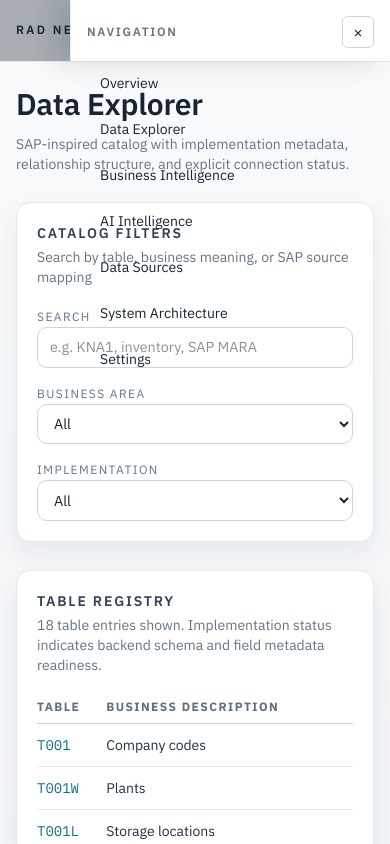
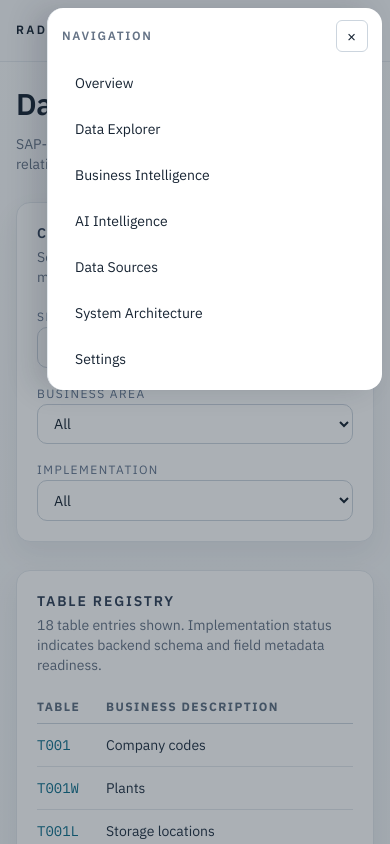
Before and after one commit to RubenDuijn/RadNexus, a Next.js app in the folder frontend/: page /data-explorer in a window 390 px wide. Both pictures are taken after a click on the button "Toggle product navigation". Shown: the top 844 px of the page. Built offline with nearby package versions, Linux system fonts and the light colour scheme.

Commit message:
fix: stabilize iPhone drawer and unify product status styling

```diff
--- a/frontend/src/app/(product)/ai-intelligence/page.tsx
+++ b/frontend/src/app/(product)/ai-intelligence/page.tsx
@@ -101,7 +101,7 @@ export default function AiIntelligencePage() {
               </button>
             ))}
           </div>
-          <div className="rounded-lg border border-amber-300 bg-amber-50 p-3 text-sm text-amber-700">
+          <div className="rn-alert-warning rounded-lg p-3 text-sm">
             AI provider and SQL execution backends are not connected yet. This page currently defines interaction and audit structure.
           </div>
         </div>
--- a/frontend/src/app/(product)/data-explorer/page.tsx
+++ b/frontend/src/app/(product)/data-explorer/page.tsx
@@ -16,11 +16,11 @@ const implementationStatuses: ImplementationStatus[] = [
 ];
 
 const implementationStyles: Record<ImplementationStatus, string> = {
-  Implemented: "border border-emerald-300 bg-emerald-50 text-emerald-700",
-  "In development": "border border-cyan-300 bg-cyan-50 text-cyan-700",
-  Planned: "border border-blue-300 bg-blue-50 text-blue-700",
-  "Not started": "border border-slate-300 bg-slate-100 text-slate-700",
-  Unavailable: "border border-rose-300 bg-rose-50 text-rose-700",
+  Implemented: "rn-badge",
+  "In development": "rn-badge",
+  Planned: "rn-badge",
+  "Not started": "rn-badge",
+  Unavailable: "rn-badge",
 };
 
 export default function DataExplorerPage() {
@@ -124,12 +124,7 @@ export default function DataExplorerPage() {
                   <td className="py-2 pr-4">{table.description}</td>
                   <td className="py-2 pr-4">{table.area}</td>
                   <td className="py-2 pr-4">
-                    <span
-                      className={[
-                        "rounded-md px-2 py-1 text-xs font-medium",
-                        implementationStyles[table.implementationStatus],
-                      ].join(" ")}
-                    >
+                    <span className={implementationStyles[table.implementationStatus]}>
                       {table.implementationStatus}
                     </span>
                   </td>
--- a/frontend/src/app/globals.css
+++ b/frontend/src/app/globals.css
@@ -88,6 +88,7 @@ button {
 }
 
 .rn-btn-primary {
+  border-radius: 10px;
   border: 1px solid color-mix(in srgb, var(--accent) 55%, white);
   background: var(--accent);
   color: #f4f9fb;
@@ -97,7 +98,12 @@ button {
   background: #1f5263;
 }
 
+.rn-btn-primary:active {
+  background: #1b4756;
+}
+
 .rn-btn-secondary {
+  border-radius: 10px;
   border: 1px solid var(--line-strong);
   background: #fff;
   color: var(--foreground);
@@ -106,6 +112,49 @@ button {
 .rn-btn-secondary:hover {
   border-color: #c0c9d3;
   background: #f6f9fb;
+}
+
+.rn-btn-secondary:active {
+  background: #eef3f7;
+}
+
+.rn-btn-tertiary {
+  border-radius: 10px;
+  border: 1px solid transparent;
+  background: transparent;
+  color: var(--muted);
+}
+
+.rn-btn-tertiary:hover {
+  color: var(--foreground);
+  background: #f3f7fa;
+}
+
+.rn-btn-danger {
+  border-radius: 10px;
+  border: 1px solid color-mix(in srgb, var(--danger) 40%, white);
+  background: color-mix(in srgb, var(--danger) 12%, white);
+  color: #8f4343;
+}
+
+.rn-btn-danger:hover {
+  background: color-mix(in srgb, var(--danger) 18%, white);
+}
+
+.rn-btn-primary:focus-visible,
+.rn-btn-secondary:focus-visible,
+.rn-btn-tertiary:focus-visible,
+.rn-btn-danger:focus-visible {
+  outline: none;
+  box-shadow: 0 0 0 3px var(--ring);
+}
+
+.rn-btn-primary:disabled,
+.rn-btn-secondary:disabled,
+.rn-btn-tertiary:disabled,
+.rn-btn-danger:disabled {
+  opacity: 0.55;
+  cursor: not-allowed;
 }
 
 .rn-control {
@@ -141,6 +190,43 @@ button {
   color: #334357;
 }
 
+.rn-badge {
+  display: inline-flex;
+  align-items: center;
+  border-radius: 8px;
+  border: 1px solid var(--line-strong);
+  background: #f7fafc;
+  color: #4f5f72;
+  padding: 0.23rem 0.55rem;
+  font-size: 0.74rem;
+  font-weight: 600;
+  letter-spacing: 0.01em;
+}
+
+.rn-badge-success {
+  border-color: color-mix(in srgb, var(--success) 32%, white);
+  background: color-mix(in srgb, var(--success) 12%, white);
+  color: #216247;
+}
+
+.rn-badge-warning {
+  border-color: color-mix(in srgb, var(--warning) 32%, white);
+  background: color-mix(in srgb, var(--warning) 12%, white);
+  color: #875a2b;
+}
+
+.rn-badge-critical {
+  border-color: color-mix(in srgb, var(--danger) 32%, white);
+  background: color-mix(in srgb, var(--danger) 12%, white);
+  color: #8f4343;
+}
+
+.rn-alert-warning {
+  border: 1px solid color-mix(in srgb, var(--warning) 32%, white);
+  background: color-mix(in srgb, var(--warning) 10%, white);
+  color: #875a2b;
+}
+
 .rn-topbar,
 .rn-sidebar,
 .rn-corporate-header {
--- a/frontend/src/components/layout/mobile-nav.tsx
+++ b/frontend/src/components/layout/mobile-nav.tsx
@@ -2,6 +2,7 @@
 
 import Link from "next/link";
 import { useEffect, useState } from "react";
+import { createPortal } from "react-dom";
 
 import { navItems } from "@/lib/navigation";
 
@@ -23,30 +24,42 @@ export function MobileNav() {
     return () => window.removeEventListener("keydown", onKeyDown);
   }, [open]);
 
-  return (
-    <>
-      <button
-        type="button"
-        aria-expanded={open}
-        aria-controls="product-mobile-drawer"
-        aria-label="Toggle product navigation"
-        onClick={() => setOpen((value) => !value)}
-        className="rn-menu-button inline-flex h-9 items-center gap-2 rounded-md border border-[var(--line-strong)] bg-white px-3 text-xs font-medium text-[var(--foreground)] lg:hidden"
-      >
-        <span aria-hidden="true" className="font-mono text-sm leading-none">≡</span>
-        Menu
-      </button>
+  useEffect(() => {
+    if (!open) {
+      return;
+    }
 
-      {open && (
-        <div className="fixed inset-0 z-40 lg:hidden" role="dialog" aria-modal="true" aria-label="Product navigation menu">
+    const previousOverflow = document.body.style.overflow;
+    document.body.style.overflow = "hidden";
+
+    return () => {
+      document.body.style.overflow = previousOverflow;
+    };
+  }, [open]);
+
+  const drawer =
+    open && typeof document !== "undefined"
+      ? createPortal(
+          <div className="fixed inset-0 z-[100] lg:hidden" role="dialog" aria-modal="true" aria-label="Product navigation menu">
             <button
               type="button"
               aria-label="Close navigation menu"
               className="rn-mobile-drawer-overlay absolute inset-0"
               onClick={() => setOpen(false)}
             />
-          <nav id="product-mobile-drawer" className="rn-mobile-drawer absolute right-0 top-0 h-full w-[84vw] max-w-80 p-4">
-            <div className="mb-4 flex items-center justify-between">
+
+            <nav
+              id="product-mobile-drawer"
+              className="rn-mobile-drawer absolute right-2 top-2 w-[min(86vw,22rem)] rounded-2xl"
+              style={{
+                maxHeight: "calc(100dvh - max(0.5rem, env(safe-area-inset-top)) - max(0.5rem, env(safe-area-inset-bottom)) - 1rem)",
+                paddingTop: "max(0.75rem, env(safe-area-inset-top))",
+                paddingBottom: "max(0.75rem, env(safe-area-inset-bottom))",
+                paddingLeft: "0.9rem",
+                paddingRight: "0.9rem",
+              }}
+            >
+              <div className="mb-3 flex items-center justify-between">
                 <p className="text-xs font-semibold uppercase tracking-[0.14em] text-[var(--muted)]">Navigation</p>
                 <button
                   type="button"
@@ -57,7 +70,8 @@ export function MobileNav() {
                   ×
                 </button>
               </div>
-            <ul className="space-y-2">
+
+              <ul className="max-h-[calc(100dvh-11rem)] space-y-2 overflow-y-auto overscroll-contain pr-1">
                 {navItems.map((item) => {
                   return (
                     <li key={item.href}>
@@ -73,8 +87,25 @@ export function MobileNav() {
                 })}
               </ul>
             </nav>
-        </div>
-      )}
+          </div>,
+          document.body,
+        )
+      : null;
+
+  return (
+    <>
+      <button
+        type="button"
+        aria-expanded={open}
+        aria-controls="product-mobile-drawer"
+        aria-label="Toggle product navigation"
+        onClick={() => setOpen((value) => !value)}
+        className="rn-menu-button inline-flex h-9 items-center gap-2 rounded-md border border-[var(--line-strong)] bg-white px-3 text-xs font-medium text-[var(--foreground)] lg:hidden"
+      >
+        <span aria-hidden="true" className="font-mono text-sm leading-none">≡</span>
+        Menu
+      </button>
+      {drawer}
     </>
   );
 }
--- a/frontend/src/components/ui/data-state-tag.tsx
+++ b/frontend/src/components/ui/data-state-tag.tsx
@@ -6,12 +6,12 @@ type DataStateTagProps = {
 
 export function DataStateTag({ label }: DataStateTagProps) {
   const styles: Record<DataStateTagProps["label"], string> = {
-    "Connected live data": "border border-emerald-300 bg-emerald-50 text-emerald-700",
-    "Synthetic demonstration data": "border border-violet-300 bg-violet-50 text-violet-700",
-    "Illustrative metric": "border border-sky-300 bg-sky-50 text-sky-700",
-    "Planned data": "border border-slate-300 bg-slate-100 text-slate-700",
-    "Unavailable data": "border border-rose-300 bg-rose-50 text-rose-700",
+    "Connected live data": "rn-badge",
+    "Synthetic demonstration data": "rn-badge",
+    "Illustrative metric": "rn-badge",
+    "Planned data": "rn-badge",
+    "Unavailable data": "rn-badge",
   };
 
-  return <span className={["inline-flex rounded-md px-2 py-1 text-xs font-medium", styles[label]].join(" ")}>{label}</span>;
+  return <span className={styles[label]}>{label}</span>;
 }
--- a/frontend/src/components/ui/status-badge.tsx
+++ b/frontend/src/components/ui/status-badge.tsx
@@ -6,10 +6,10 @@ type StatusBadgeProps = {
 
 export function StatusBadge({ status }: StatusBadgeProps) {
   const styles: Record<HealthStatus, string> = {
-    Available: "border border-emerald-300 bg-emerald-50 text-emerald-700",
-    "Not Connected": "border border-amber-300 bg-amber-50 text-amber-700",
-    Planned: "border border-sky-300 bg-sky-50 text-sky-700",
+    Available: "rn-badge rn-badge-success",
+    "Not Connected": "rn-badge rn-badge-warning",
+    Planned: "rn-badge",
   };
 
-  return <span className={["rounded-md px-2 py-1 text-xs font-medium", styles[status]].join(" ")}>{status}</span>;
+  return <span className={styles[status]}>{status}</span>;
 }
--- a/frontend/src/components/ui/status-pill.tsx
+++ b/frontend/src/components/ui/status-pill.tsx
@@ -7,13 +7,11 @@ export function StatusPill({ label, healthy }: StatusPillProps) {
   return (
     <span
       className={[
-        "inline-flex items-center gap-2 rounded-md px-2.5 py-1 text-xs font-medium",
-        healthy
-          ? "border border-emerald-300 bg-emerald-50 text-emerald-700"
-          : "border border-amber-300 bg-amber-50 text-amber-700",
+        "inline-flex items-center gap-2",
+        healthy ? "rn-badge rn-badge-success" : "rn-badge rn-badge-warning",
       ].join(" ")}
     >
-      <span className={healthy ? "h-2 w-2 rounded-full bg-emerald-500" : "h-2 w-2 rounded-full bg-amber-500"} />
+      <span className={healthy ? "h-2 w-2 rounded-full bg-[#2c8b63]" : "h-2 w-2 rounded-full bg-[#a36e34]"} />
       {label}
     </span>
   );
```
Lines whose indentation alone changed are shown as unchanged.
